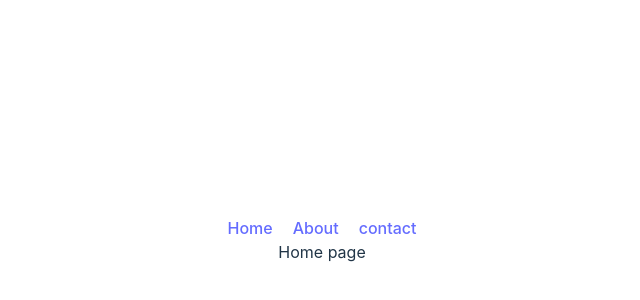
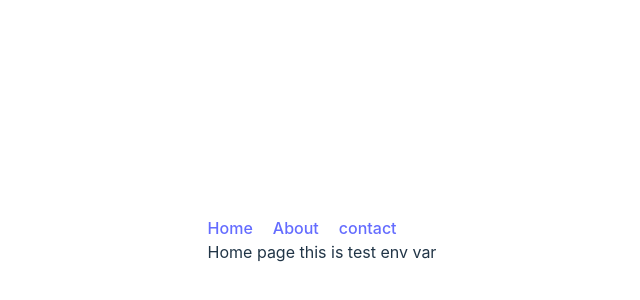
Before and after one commit to sarjilpatel/vite-test, a React (Vite) app: page / in a window 1280 px wide. Shown: the part 160-460 px from the top of the page, without its empty margins (318-958 px from the left). Built offline with nearby package versions, Linux system fonts and the light colour scheme.

Commit message:
added env testing

```diff
--- a/src/pages/Home.tsx
+++ b/src/pages/Home.tsx
@@ -1,5 +1,5 @@
 const Home = () => {
-  return <div>Home page</div>;
+  return <div>Home page {import.meta.env.VITE_TEST_ENV}</div>;
 };
 
 export default Home;
```
Also changed, not shown: 1 other file (tests, documents, lock files or other folders).
